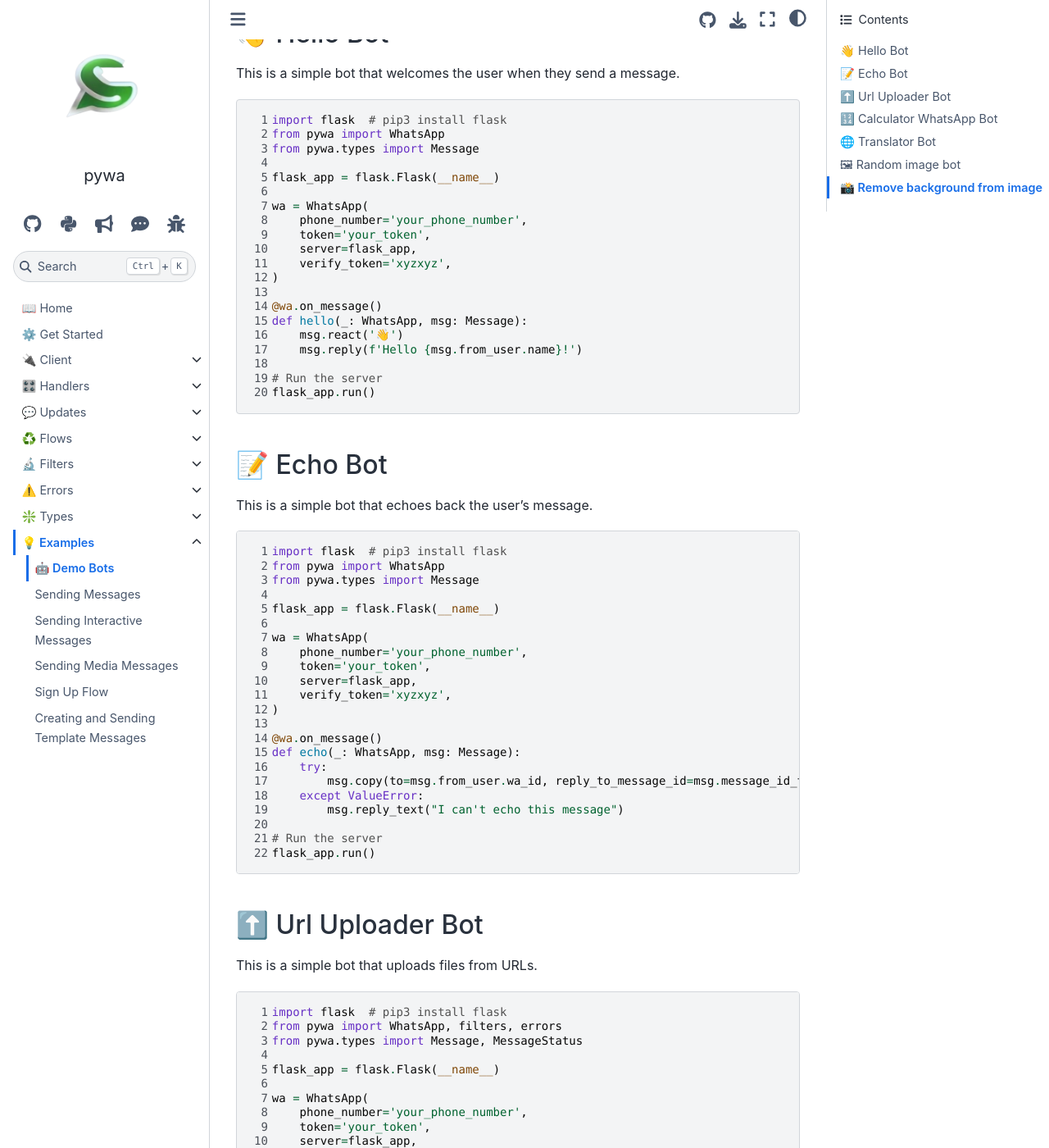
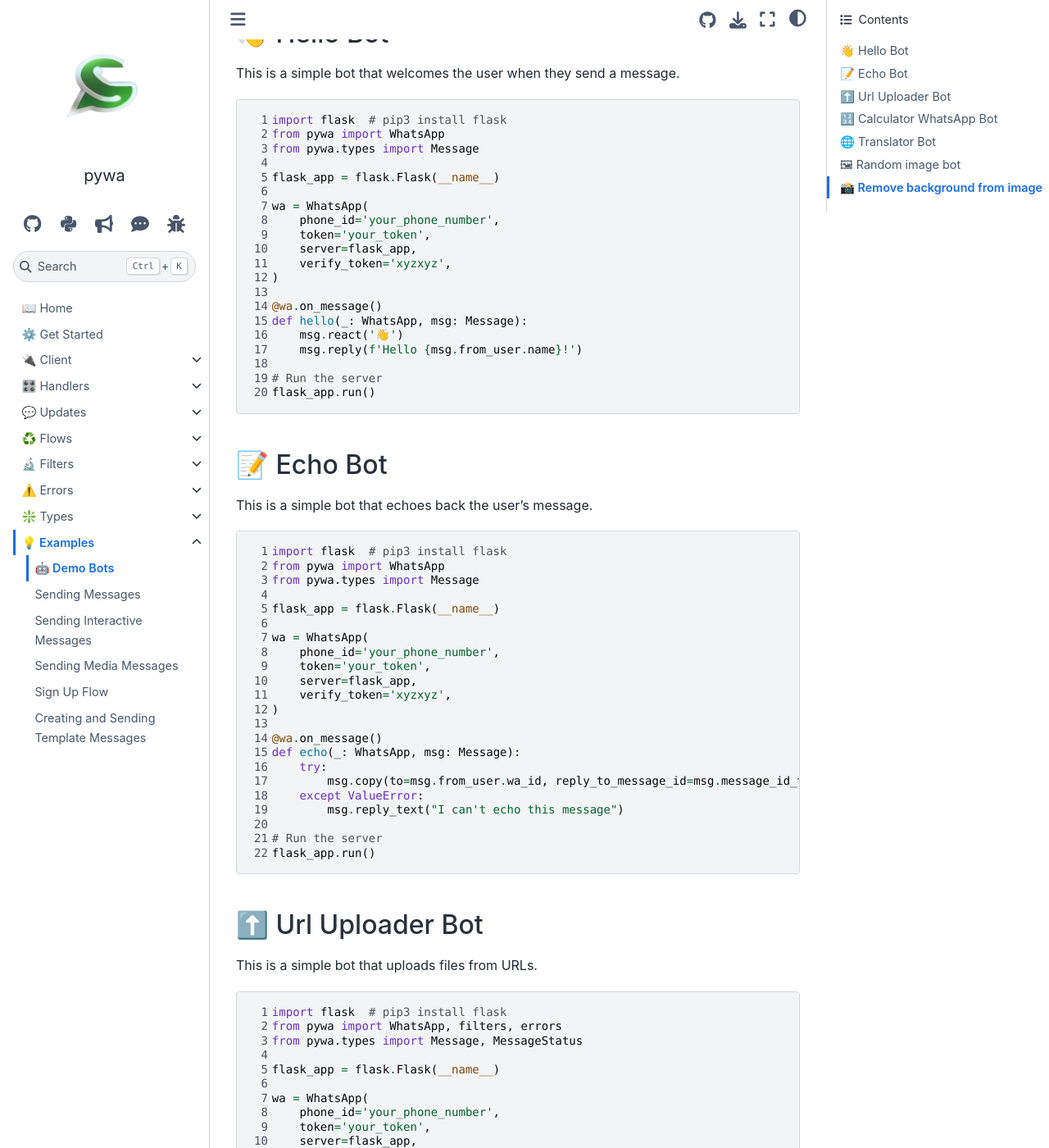
Before and after one commit to david-lev/pywa, a Sphinx documentation site: the page built from docs/source/content/examples/demo-bots.rst, in a window 1280 px wide and 1400 px high, scrolled down 209 px. Shown: the whole window at 82% size. Built offline with Sphinx 7.4.7 and the Sphinx Book theme 1.1.4, drawn with Linux system fonts in a browser that asks for light colours; some of the changed text lies outside the part shown.

```diff
--- a/docs/source/content/examples/demo-bots.rst
+++ b/docs/source/content/examples/demo-bots.rst
@@ -19,7 +19,7 @@ This is a simple bot that welcomes the user when they send a message.
     flask_app = flask.Flask(__name__)
 
     wa = WhatsApp(
-        phone_number='your_phone_number',
+        phone_id='your_phone_number',
         token='your_token',
         server=flask_app,
         verify_token='xyzxyz',
@@ -50,7 +50,7 @@ This is a simple bot that echoes back the user's message.
     flask_app = flask.Flask(__name__)
 
     wa = WhatsApp(
-        phone_number='your_phone_number',
+        phone_id='your_phone_number',
         token='your_token',
         server=flask_app,
         verify_token='xyzxyz',
@@ -83,7 +83,7 @@ This is a simple bot that uploads files from URLs.
     flask_app = flask.Flask(__name__)
 
     wa = WhatsApp(
-        phone_number='your_phone_number',
+        phone_id='your_phone_number',
         token='your_token',
         server=flask_app,
         verify_token='xyzxyz',
@@ -125,7 +125,7 @@ Usage:
     flask_app = flask.Flask(__name__)
 
     wa = WhatsApp(
-        phone_number='your_phone_number',
+        phone_id='your_phone_number',
         token='your_token',
         server=flask_app,
         verify_token='xyzxyz',
@@ -179,7 +179,7 @@ A simple WhatsApp bot that translates text messages to other languages.
     translator = googletrans.Translator()
 
     wa = WhatsApp(
-        phone_number='your_phone_number',
+        phone_id='your_phone_number',
         token='your_token',
         server=flask_app,
         verify_token='xyzxyz',
@@ -283,7 +283,7 @@ This example shows how to create a simple bot that replies with a random image f
     flask_app = flask.Flask(__name__)
 
     wa = WhatsApp(
-        phone_number='your_phone_number',
+        phone_id='your_phone_number',
         token='your_token',
         server=flask_app,
         verify_token='xyzxyz',
@@ -317,7 +317,7 @@ This example shows how to create a bot that removes the background from an image
     flask_app = flask.Flask(__name__)
 
     wa = WhatsApp(
-        phone_number='your_phone_number',
+        phone_id='your_phone_number',
         token='your_token',
         server=flask_app,
         verify_token='xyzxyz',
--- a/docs/source/content/examples/sign_up_flow.rst
+++ b/docs/source/content/examples/sign_up_flow.rst
@@ -1060,7 +1060,7 @@ Finally, let's update the flow's JSON with :meth:`~pywa.client.WhatsApp.update_f
         print(wa.get_flow(flow_id=flow_id).validation_errors)
 
 Storing Users
-------------
+-------------
 
 After the flow updates successfully, we can start with our server logic. First we need a simple user repository to store the users:
 
--- a/docs/source/content/handlers/handler_decorators.rst
+++ b/docs/source/content/handlers/handler_decorators.rst
@@ -9,5 +9,6 @@ Handler Decorators
 .. automethod:: WhatsApp.on_flow_completion
 .. automethod:: WhatsApp.on_flow_request
 .. automethod:: WhatsApp.on_message_status
+.. automethod:: WhatsApp.on_chat_opened
 .. automethod:: WhatsApp.on_template_status
 .. automethod:: WhatsApp.on_raw_update
--- a/docs/source/content/handlers/handler_objects.rst
+++ b/docs/source/content/handlers/handler_objects.rst
@@ -15,5 +15,6 @@ Handler Objects
 .. autoclass:: FlowCompletionHandler
 .. autoclass:: FlowRequestHandler
 .. autoclass:: MessageStatusHandler
+.. autoclass:: ChatOpenedHandler
 .. autoclass:: TemplateStatusHandler
 .. autoclass:: RawUpdateHandler
--- a/docs/source/content/handlers/overview.rst
+++ b/docs/source/content/handlers/overview.rst
@@ -322,7 +322,7 @@ main code, or when you want to dynamically register handlers programmatically.
 
 
 Available handlers
-^^^^^^^^^^^^^^^^^^
+__________________
 
 .. list-table::
    :widths: 20 20 60
```
Also changed, not shown: other parts of docs/source/content/handlers/overview.rst (+3 -0 lines).
